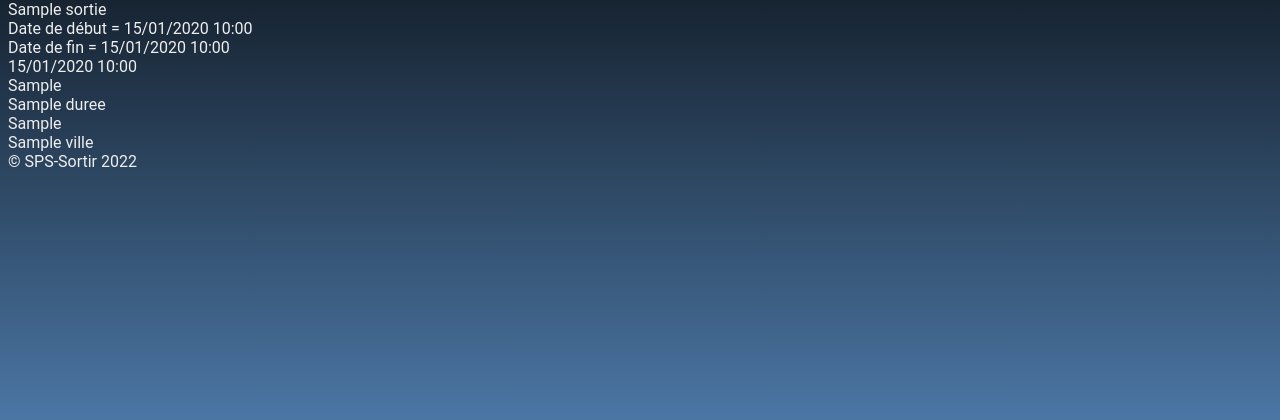
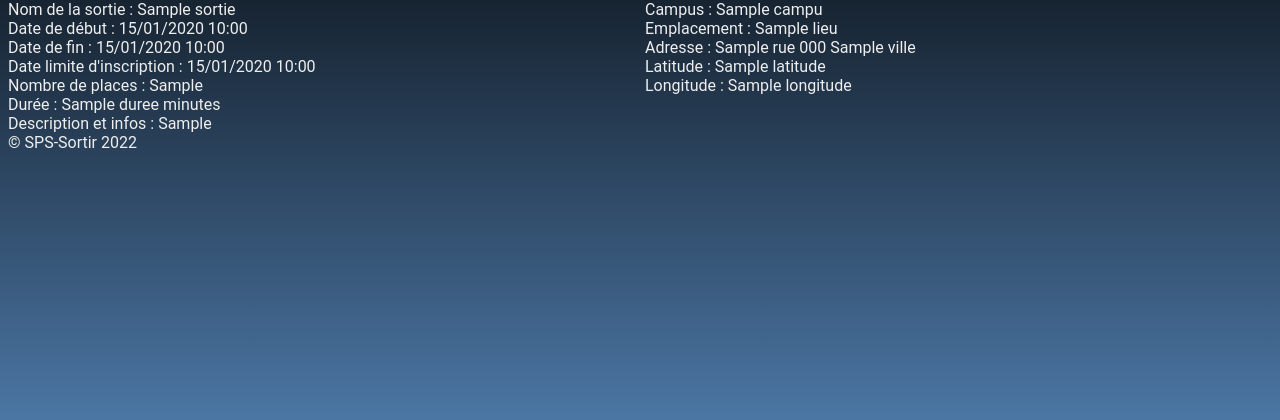
Before and after one commit to AlanMarzin/sps-sortir, a Symfony app: template templates/sortie/detail.html.twig in a window 1280 px wide. Shown: the part 182-602 px from the top of the page. Run offline with Twig, Linux system fonts and the light colour scheme; the template is opened without the code that fills it: most values are stand-ins (such as "Sample title", 1, 10 or a date in 2020); some libraries are stand-ins or nearby versions.

Commit message:
mise en forme de l'affichage de mes sorties dans "Afficher"

```diff
--- a/public/CSS/style.css
+++ b/public/CSS/style.css
@@ -71,3 +71,17 @@ p{
 .flash-error {
     background-color: indianred;
 }
+
+.affsortie {
+    display: grid;
+    grid-template-columns: repeat(2, 1fr);
+    grid-gap: 10px;
+}
+
+.colonne1 {
+    grid-column: 1/2;
+}
+
+.colonne2 {
+    grid-column: 2/2;
+}
--- a/templates/profile/details_profile.html.twig
+++ b/templates/profile/details_profile.html.twig
@@ -1,6 +1,6 @@
 {% extends 'base.html.twig' %}
 
-{% block tittle %}Détail de profil{% endblock %}
+{% block title %}Détail de profil{% endblock %}
 
 {% block body %}
     <h1>{{ user.pseudo }}</h1>
--- a/templates/sortie/detail.html.twig
+++ b/templates/sortie/detail.html.twig
@@ -6,34 +6,36 @@
 
 {% block body %}
 
-        <div>
-                {{ sortie.nom }}
-        </div>
-        <div>
-                Date de début = {{ sortie.dateHeureDebut|date('d/m/Y H:i') }}
-        </div>
+<div class ="affsortie">
 
-        <div>
-                Date de fin = {{ dateFin|date('d/m/Y H:i') }}
-        </div>
+     <div class="colonne1">
+         <div class ="nom">Nom de la sortie : {{ sortie.nom }}</div>
+         <div class="datedebut">Date de début : {{ sortie.dateHeureDebut|date('d/m/Y H:i') }}</div>
+         <div class="datefin"> Date de fin : {{ dateFin|date('d/m/Y H:i') }}</div>
+         <div class="datelimite">Date limite d'inscription : {{ sortie.dateLimiteInscription|date('d/m/Y H:i') }}</div>
+         <div class="nbplaces">Nombre de places : {{ sortie.nbInscriptionsMax }}</div>
+         <div class="duree">Durée : {{ sortie.duree }} minutes</div>
+         <div class="description">Description et infos : {{ sortie.infosSortie }}</div>
+     </div>
 
-        <div>
-                {{ sortie.dateLimiteInscription|date('d/m/Y H:i') }}
-        </div>
-        <div>
-                {{ sortie.nbInscriptionsMax }}
-        </div>
-        <div>
-                {{ sortie.duree }}
-        </div>
-        <div>
-                {{ sortie.infosSortie }}
-        </div>
-        <div>
-                {{ sortie.lieu.ville.nom }}
-        </div>
+     <div class="colonne2">
+         <div class"campus">Campus : {{ sortie.campus.nom }}</div>
+         <div class="emplacement">Emplacement : {{ sortie.lieu.nom }}</div>
+         <div class="adresse">Adresse : {{ sortie.lieu.rue }} {{ sortie.lieu.ville.codePostal }} {{ sortie.lieu.ville.nom }}</div>
+         <div class="latitude">Latitude : {{ sortie.lieu.latitude }}</div>
+         <div class="longitude">Longitude : {{ sortie.lieu.longitude }}</div>
+     </div>
 
 
+</div>
 
 
+        {#
+        {% for inscrit in inscrits %}
+                <tr>
+                        <td>{{ sortie.inscrits }}</td>
+                </tr>
+        {% endfor %}
+        #}
+
 {% endblock %}
```
Also changed, not shown: templates/sortie/gestionsortie.html.twig (added, +18 -0 lines).
